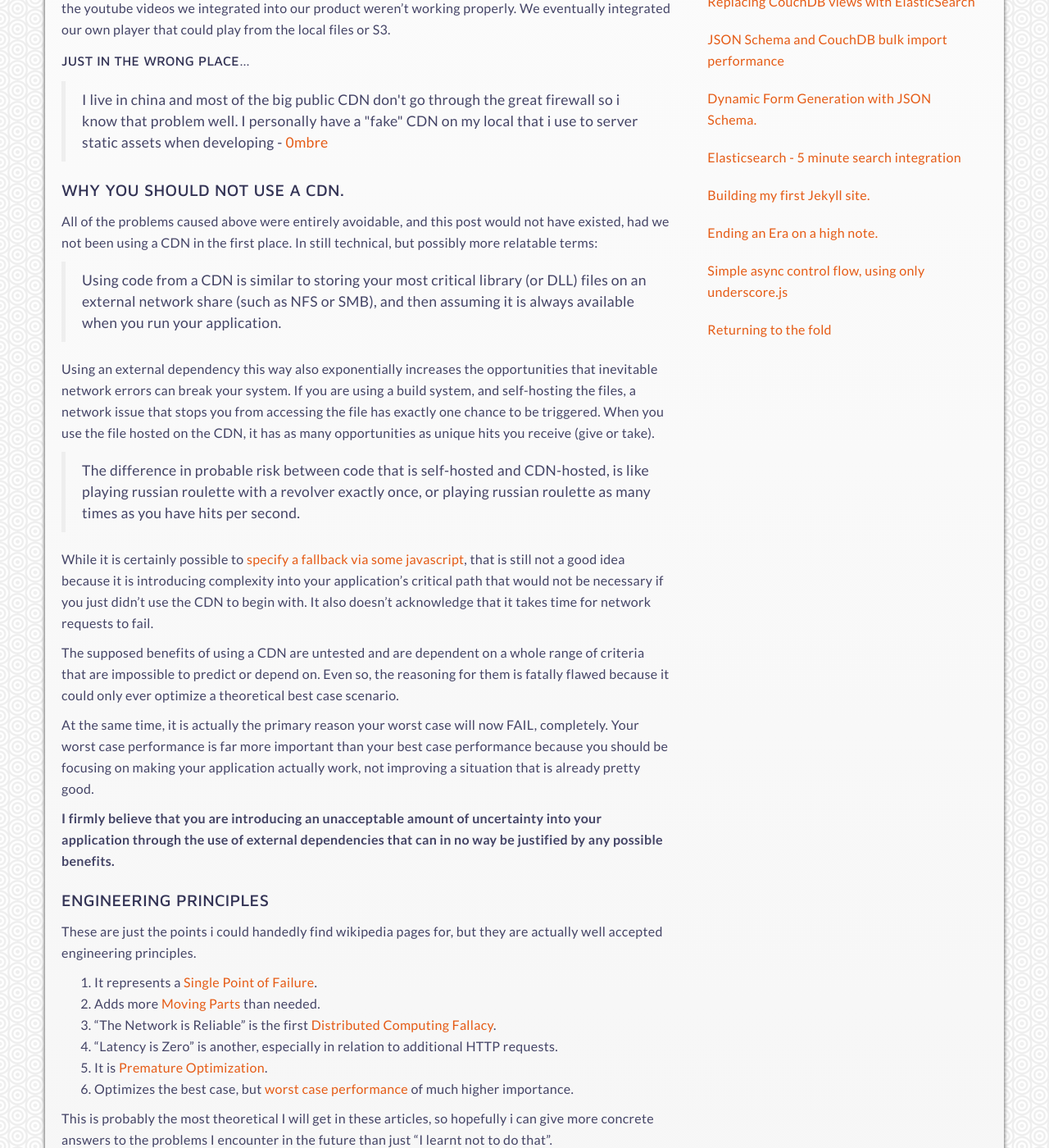
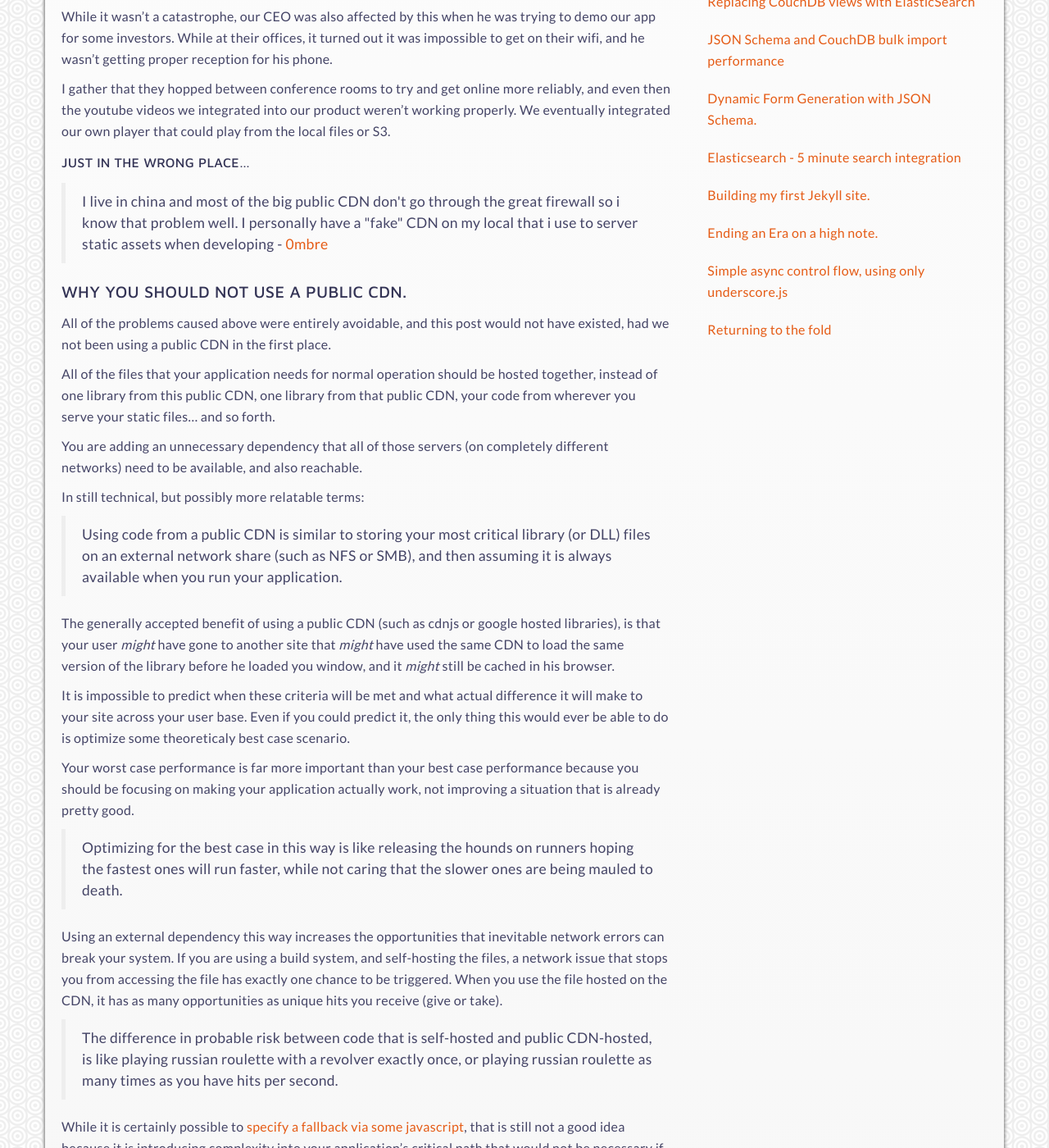
Before and after one commit to AdrianRossouw/daemon-co-za, a Jekyll site: the page built from _posts/articles/2014-03-15-from-trenches-js-cdn-point-of-failure.md, in a window 1280 px wide and 1400 px high, scrolled down 1127 px. Shown: the whole window at 82% size. Built offline with Jekyll 4.4.1, drawn with Linux system fonts in a browser that asks for light colours; some of the changed text lies outside the part shown.

Commit message:
clarify cdn post

```diff
--- a/_posts/articles/2014-03-15-from-trenches-js-cdn-point-of-failure.md
+++ b/_posts/articles/2014-03-15-from-trenches-js-cdn-point-of-failure.md
@@ -20,7 +20,11 @@
 ### Using a public JS CDN is inappropriate for anything more complex than a JSFiddle.
 
 This really flies in the face of currently accepted best practices, but in the last 6 months I have
-had two experiences that taught me this the hard way. While not my own experience, I have included
+had two experiences that taught me this the hard way.
+
+I should add that I don't object to using a CDN to serve your static files, but rather to using a shared public CDN (such as cdnjs or google hosted libraries) to serve your vendor libraries (such as jquery and backbone).
+
+While not my own experience, I have included
 someone else's experience from a [reddit discussion](http://www.reddit.com/r/javascript/comments/1zsu7h/my_requirejs_itches_and_how_i_scratched_them/cfx7l40) to further illustrate my point.
 
 
@@ -43,27 +47,39 @@
 
 <blockquote>I live in china and most of the big public CDN don't go through the great firewall so i know that problem well. I personally have a "fake" CDN on my local that i use to server static assets when developing - <a href='http://www.reddit.com/user/0mbre'>0mbre</a></blockquote>
 
-### Why you should not use a CDN.
+### Why you should not use a public CDN.
 
-All of the problems caused above were entirely avoidable, and this post would not have existed, had we not been using a CDN in the first place. In still technical, but possibly more relatable terms:
+All of the problems caused above were entirely avoidable, and this post would not have existed, had we not been using a public CDN in the first place.
 
-<blockquote>Using code from a CDN is similar to storing your most critical library (or DLL) files on an external network share (such as NFS or SMB), and then assuming it is always available when you run your application.</blockquote>
+All of the files that your application needs for normal operation should be hosted together, instead of one library from this public CDN, one library from that public CDN, your code from wherever you serve your static files... and so forth.
 
-Using an external dependency this way also exponentially increases the opportunities that inevitable network errors can break your system. If you are using a build system,
+You are adding an unnecessary dependency that all of those servers (on completely different networks) need to be available, and also reachable.
+
+In still technical, but possibly more relatable terms:
+
+<blockquote>Using code from a public CDN is similar to storing your most critical library (or DLL) files on an external network share (such as NFS or SMB), and then assuming it is always available when you run your application.</blockquote>
+
+The generally accepted benefit of using a public CDN (such as cdnjs or google hosted libraries), is that your user _might_ have gone to another site that _might_ have used the same CDN to load the same version of the library before he loaded you window, and it _might_ still be cached in his browser.
+
+It is impossible to predict when these criteria will be met and what actual difference it will make to your site across your user base. Even if you could predict it, the only thing this would ever be able to do is optimize some theoreticaly best case scenario.
+
+Your worst case performance is far more important than your best case performance because you should be focusing on making your application actually work, not improving a situation that is already pretty good.
+
+<blockquote>Optimizing for the best case in this way is like releasing the hounds on runners hoping the fastest ones will run faster, while not caring that the slower ones are being mauled to death.</blockquote>
+
+
+Using an external dependency this way increases the opportunities that inevitable network errors can break your system. If you are using a build system,
 and self-hosting the files, a network issue that stops you from accessing the file has exactly one chance to be triggered. When you use the file hosted on the CDN, it
 has as many opportunities as unique hits you receive (give or take).
 
-<blockquote>The difference in probable risk between code that is self-hosted and CDN-hosted, is like playing russian roulette with a revolver exactly once, or playing russian roulette as many times as you have hits per second.
+<blockquote>The difference in probable risk between code that is self-hosted and public CDN-hosted, is like playing russian roulette with a revolver exactly once, or playing russian roulette as many times as you have hits per second.
 </blockquote>
 
 While it is certainly possible to [specify a fallback via some javascript](http://www.paulund.co.uk/fallback-on-local-jquery-if-cdn-fails), that is still not a good idea because
-it is introducing complexity into your application's critical path that would not be necessary if you just didn't use the CDN to begin with. It also doesn't acknowledge that it
-takes time for network requests to fail.
+it is introducing complexity into your application's critical path that would not be necessary if you just didn't use the public CDN to begin with.
 
-The supposed benefits of using a CDN are untested and are dependent on a whole range of criteria that are impossible to predict or depend on. Even so, the reasoning for them
-is fatally flawed because it could only ever optimize a theoretical best case scenario.
-
-At the same time, it is actually the primary reason your worst case will now FAIL, completely. Your worst case performance is far more important than your best case performance because you should be focusing on making your application actually work, not improving a situation that is already pretty good.
+It also doesn't acknowledge that it
+takes time for network requests to fail, so even if it does manage to fall back to your library you have just done twice as many HTTP requests and delayed your application from even starting.
 
 __I firmly believe that you are introducing an unacceptable amount of uncertainty into your application through the use of external dependencies that can in no way
 be justified by any possible benefits.__
```
